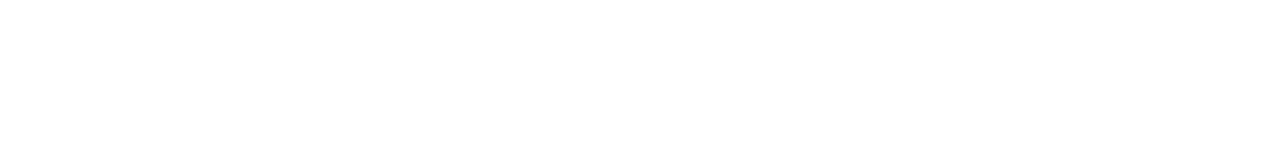
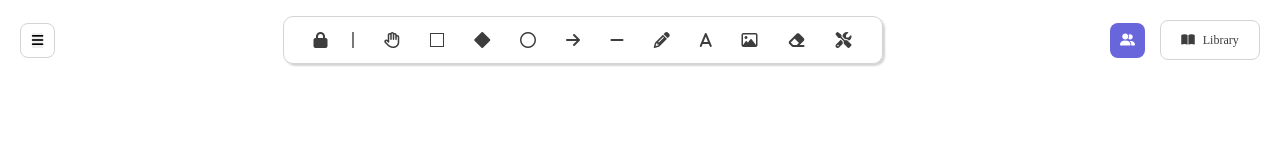
Before and after one commit to rohitupskills/Excalidraw-Clone-Project-, a plain HTML site: page index.html in a window 1280 px wide. Drawn offline with Linux system fonts and the light colour scheme.

Commit message:
css design done

```diff
--- a/index.html
+++ b/index.html
@@ -4,14 +4,43 @@
     <meta charset="UTF-8">
     <meta name="viewport" content="width=device-width, initial-scale=1.0">
     <title>Document</title>
+    <link rel="stylesheet" href="https://cdnjs.cloudflare.com/ajax/libs/font-awesome/6.4.2/css/all.min.css" integrity="sha512-z3gLpd7yknf1YoNbCzqRKc4qyor8gaKU1qmn+CShxbuBusANI9QpRohGBreCFkKxLhei6S9CQXFEbbKuqLg0DA==" crossorigin="anonymous" referrerpolicy="no-referrer" />
     <link rel="stylesheet" href="./style.css">
     <script src="js.js"></script>
 </head>
 <body>
    <header>
-    <div class="humburger"></div>
-    <div class="tools_menu"></div>
-    <div class="library"></div>
+    <div class="humburger desktop">
+       <button>
+        <i class="fa-solid fa-bars"></i>
+       </button>
+    </div>
+    <div class="tools_menu">
+        <div class="all_tools">
+            <i class="fa-solid fa-lock"><span class="line"></span></i>
+            <i class="fa-regular fa-hand"></i>
+            <i class="fa-rectangle"></i>
+            <i class="fa-solid fa-diamond"></i>
+            <i class="fa-regular fa-circle"></i>
+            <i class="fa-solid fa-arrow-right"></i>
+            <i class="fa-solid fa-minus"></i>
+            <i class="fa-solid fa-pencil"></i>
+            <i class="fa-solid fa-a"></i>
+            <i class="fa-regular fa-image"></i>
+            <i class="fa-solid fa-eraser"></i>
+            <i class="fa-solid fa-screwdriver-wrench"></i>
+        </div>
+    </div>
+    <div class="library">
+        <div class="users">
+            <i class="fa-solid fa-user-group"></i>
+        </div>
+        <div class="library_icon">
+            <i class="fa-solid fa-book-open"></i><p>Library</p>
+        </div>
+    </div>
    </header>
+
+
 </body>
 </html>
--- a/style.css
+++ b/style.css
@@ -1,4 +1,126 @@
 *{
     margin: 0;
     padding: 0;
+    box-sizing: border-box;
 }
+.container{
+    position: relative;
+}
+header{
+    display: flex;
+    height: 80px;
+    align-items: center;
+    justify-content: space-between;
+    padding-inline: 20px;
+    position: relative;
+}
+.humburger{
+    height: 35px;
+    width: 35px;
+    display: flex;
+    justify-content: center;
+    align-items: center;
+    border: 1px solid rgb(212, 212, 212);
+    border-radius: 8px;
+    /* box-shadow: 1px 1px 1px 1px rgb(168, 168, 168); */
+}
+
+.humburger>button{
+    border: none;
+}
+.humburger_mobile>button{
+    border: none;
+}
+.humburger_mobile{
+    height: 35px;
+    width: 35px;
+    display: flex;
+    justify-content: center;
+    align-items: center;
+    border: 1px solid rgb(212, 212, 212);
+    border-radius: 8px;
+    display: none;
+}
+.all_tools{
+    width: 600px;
+    display: flex;
+    justify-content: space-around;
+    align-items: center;
+    border: 1px solid rgb(212, 212, 212);
+    padding: 15px;
+    border-radius: 10px;
+    box-shadow: 2px 2px 2px lightgray;
+}
+.all_tools>i{
+    color:#3d3d3d;
+}
+.fa-lock>span.line{
+    border-right: 2px solid rgb(121, 119, 119);
+    padding-left: 25px;
+}
+.fa-rectangle{
+    height: 14px;
+    width: 14px;
+    border: 1px solid #3d3d3d;
+}
+.library{
+    width: 150px;
+    display: flex;
+    justify-content: space-between;
+    align-items: center;
+}
+.users{
+    height: 35px;
+    width: 35px;
+    display: flex;
+    justify-content: center;
+    align-items: center;
+    background-color: #6965db;
+    border-radius: 8px;
+
+}
+.library_icon{
+    height: 40px;
+    width: 100px;
+    display: flex;
+    justify-content: center;
+    gap: 8px;
+    align-items: center;
+    border: 1px solid rgb(212, 212, 212);
+    border-radius: 8px;
+}
+.library_icon>i,.library_icon>p{
+    font-size: 12px;
+    color:#3d3d3d;
+}
+.users>i{
+    font-size: 12px;
+    color: white;
+}
+@media screen and (max-width:900px){
+
+    header{
+        flex-direction: column;
+        gap:20px
+    }
+    .humburger{
+        /* display: none; */
+        position: absolute;
+        top: 100%;
+        left: 10px;
+    }
+    .library{
+        position: absolute;
+        top: 100%;
+        right: 10px;
+    }
+
+
+}
+@media screen and (max-width:650px){
+
+    .all_tools{
+        width: 100vw;
+    }
+
+}
```
